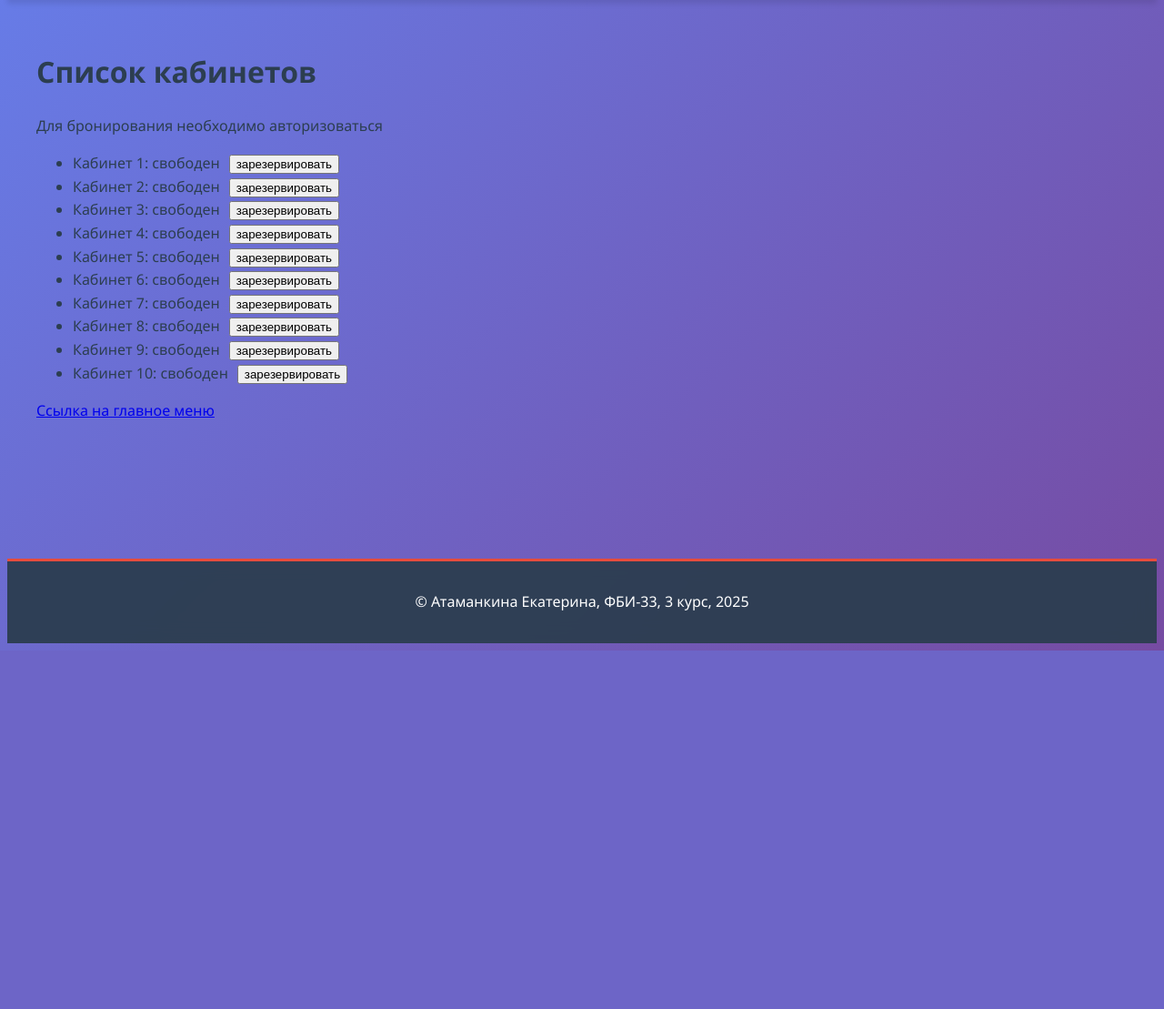
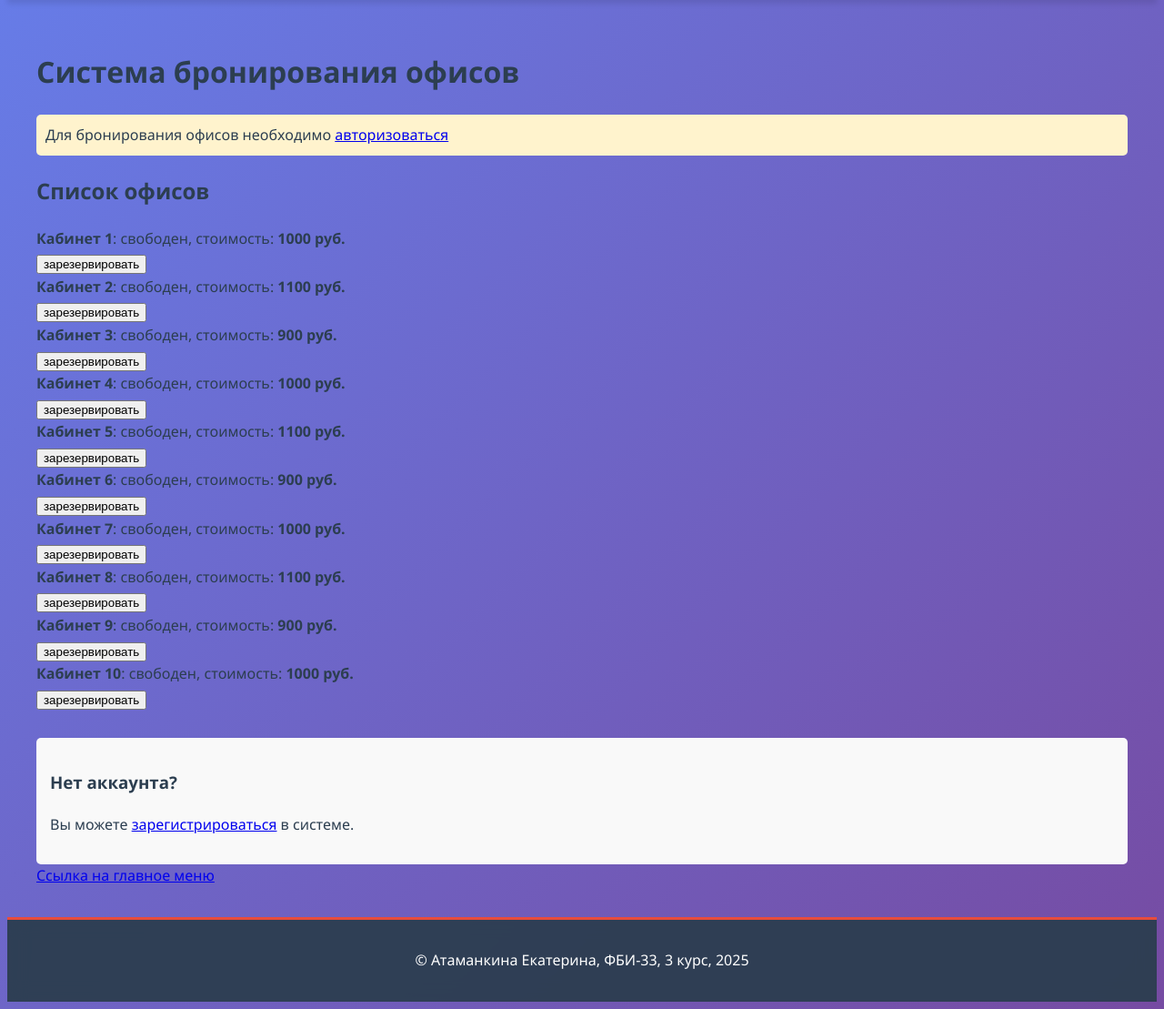
Before and after one commit to tmnknkt/labor, a Flask app: page /lab6/ in a window 1280 px wide. Shown: the part 101-1210 px from the top of the page at 91% size. Before the commit the page ends 816 px from the top, so only its background shows below. Run offline with Flask 3, Linux system fonts and the light colour scheme.

Commit message:
Стоимость аренды

```diff
--- a/lab6.py
+++ b/lab6.py
@@ -4,11 +4,16 @@ lab6 = Blueprint('lab6', __name__)
 
 offices = []
 for i in range(1, 11):
-    offices.append({"number": i, "tenant": ""})
+    offices.append({
+        "number": i,
+        "tenant": "",
+        "price": 900 + i % 3 * 100
+    })
 
 @lab6.route('/lab6/')
 def main():
-    return render_template('lab6/lab6.html')
+    login = session.get('login')
+    return render_template('lab6/lab6.html', login=login)
 
 @lab6.route('/lab6/json-rpc-api/', methods=['POST'])
 def api():
--- a/templates/lab6/lab6.html
+++ b/templates/lab6/lab6.html
@@ -21,20 +21,27 @@ function getOfficeList() {
     .then(function(data) {
         const office_list = data.result;
         const ul = document.getElementById('office-list');
+        const totalCostElement = document.getElementById('total-cost');
+
         ul.innerHTML = '';
+
+        let totalCost = 0;
+        const currentUser = "{{ login|safe }}";
 
         for (let i = 0; i < office_list.length; i++) {
             const office = office_list[i];
             const li = document.createElement('li');
 
             const officeInfo = document.createElement('span');
-            officeInfo.innerText = `Кабинет ${office.number}: ${office.tenant || 'свободен'}`;
+            const tenantInfo = office.tenant ? `арендован ${office.tenant}` : 'свободен';
+            officeInfo.innerHTML = `<strong>Кабинет ${office.number}</strong>: ${tenantInfo}, стоимость: <strong>${office.price} руб.</strong>`;
             li.appendChild(officeInfo);
+            li.appendChild(document.createElement('br'));
 
             if (!office.tenant) {
                 const bookingButton = document.createElement('button');
                 bookingButton.innerText = 'зарезервировать';
-                bookingButton.style.marginLeft = '10px';
+                bookingButton.style.marginTop = '5px';
                 bookingButton.onclick = function() {
                     booking(office.number);
                 };
@@ -42,15 +49,26 @@ function getOfficeList() {
             } else {
                 const cancelButton = document.createElement('button');
                 cancelButton.innerText = 'освободить';
-                cancelButton.style.marginLeft = '10px';
+                cancelButton.style.marginTop = '5px';
                 cancelButton.style.backgroundColor = '#ffcccc';
                 cancelButton.onclick = function() {
                     cancellation(office.number);
                 };
                 li.appendChild(cancelButton);
+
+                if (currentUser && office.tenant === currentUser) {
+                    totalCost += office.price;
+                }
             }
 
             ul.appendChild(li);
+        }
+
+        if (totalCost > 0 && currentUser) {
+            totalCostElement.innerHTML = `<h3>Общая стоимость вашей аренды: <strong>${totalCost} руб.</strong></h3>`;
+            totalCostElement.style.display = 'block';
+        } else {
+            totalCostElement.style.display = 'none';
         }
     })
     .catch(function(error) {
@@ -78,7 +96,7 @@ function booking(officeNumber) {
         if (data.error) {
             switch (data.error.code) {
                 case 1:
-                    alert('Вы не авторизованы, пожалуйста, авторизуйтесь');
+                    alert('Вы не авторизованы, пожалуйста, авторизуйтесь в системе');
                     break;
                 case 2:
                     alert('Офис уже арендуется');
@@ -122,7 +140,7 @@ function cancellation(officeNumber) {
         if (data.error) {
             switch (data.error.code) {
                 case 1:
-                    alert('Вы не авторизованы, пожалуйста, авторизуйтесь');
+                    alert('Вы не авторизованы, пожалуйста, авторизуйтесь в системе');
                     break;
                 case 4:
                     alert('Офис не арендован');
@@ -155,7 +173,28 @@ document.addEventListener('DOMContentLoaded', function() {
 {% endblock %}
 
 {% block main %}
-    <h1>Список кабинетов</h1>
-    <div>Для бронирования необходимо авторизоваться</div>
-    <ul id="office-list"></ul>
+    <h1>Система бронирования офисов</h1>
+
+    {% if login %}
+        <div style="margin-bottom: 20px; padding: 10px; background-color: #e8f5e8; border-radius: 5px;">
+            Вы авторизованы как: <strong>{{ login }}</strong>
+        </div>
+    {% else %}
+        <div style="margin-bottom: 20px; padding: 10px; background-color: #fff3cd; border-radius: 5px;">
+            Для бронирования офисов необходимо <a href="/lab5/login">авторизоваться</a>
+        </div>
+    {% endif %}
+
+    <h2>Список офисов</h2>
+    <ul id="office-list" style="list-style-type: none; padding: 0;"></ul>
+
+    <div id="total-cost" style="display: none; margin-top: 30px; padding: 15px; background-color: #f0f8ff; border-radius: 5px; border: 1px solid #d1e7ff;">
+    </div>
+
+    {% if not login %}
+    <div style="margin-top: 30px; padding: 15px; background-color: #f9f9f9; border-radius: 5px;">
+        <h3>Нет аккаунта?</h3>
+        <p>Вы можете <a href="/lab5/register">зарегистрироваться</a> в системе.</p>
+    </div>
+    {% endif %}
 {% endblock %}
```
